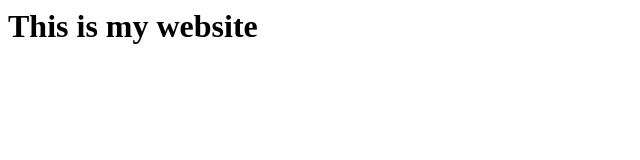
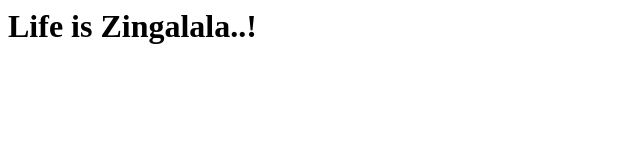
Before and after one commit to STARDITISS/myrepo, a plain HTML site: page index.html in a window 1280 px wide. Shown: the whole page, without its empty margins (0-640 px from the left). Drawn offline with Linux system fonts and the light colour scheme.

Commit message:
Zingalala

```diff
--- a/index.html
+++ b/index.html
@@ -1 +1 @@
-<h1> This is my website </h1>
+<h1> Life is Zingalala..! </h1>
```
